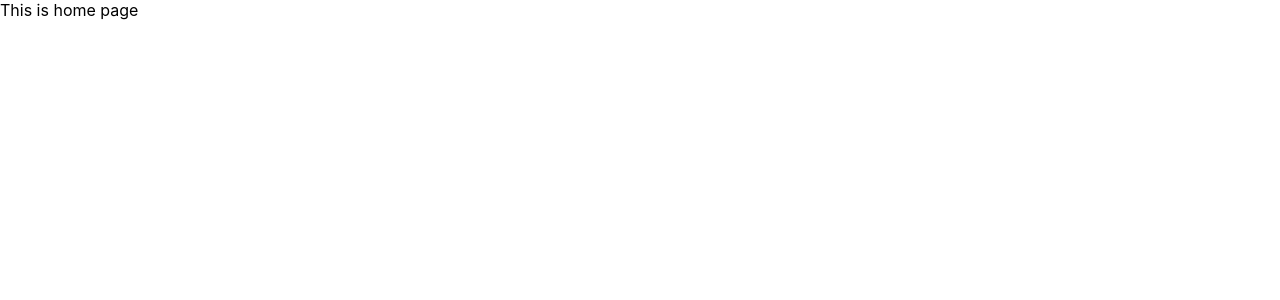
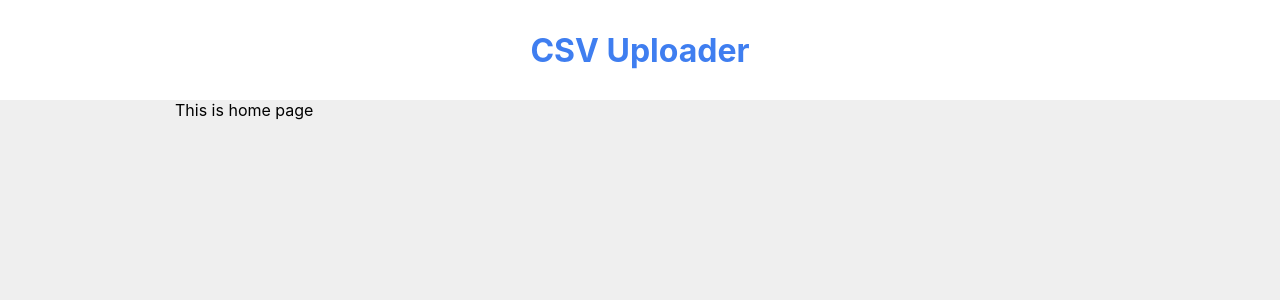
Before and after one commit to vuongvu1/csv-visualizer, a React (Create React App) app: page / in a window 1280 px wide. Shown: the top 300 px of the page. Built offline with nearby package versions, Linux system fonts and the light colour scheme.

Commit message:
Add Layout and Text component

```diff
--- a/public/index.html
+++ b/public/index.html
@@ -24,7 +24,7 @@
       work correctly both with client-side routing and a non-root public URL.
       Learn how to configure a non-root public URL by running `npm run build`.
     -->
-    <title>React App</title>
+    <title>CSV Uploader</title>
   </head>
   <body>
     <noscript>You need to enable JavaScript to run this app.</noscript>
--- /dev/null
+++ b/src/components/Layout/index.tsx
@@ -0,0 +1,22 @@
+import React from "react";
+import SC from "./styles";
+import Text, { TextType } from "../Text";
+
+interface Props {
+  title?: string;
+}
+
+const Layout: React.FC<Props> = ({ title, children }) => {
+  return (
+    <SC.Container>
+      <SC.Header>
+        <Text type={TextType.H1}>{title}</Text>
+      </SC.Header>
+      <SC.BodyContainer>
+        <SC.Body>{children}</SC.Body>
+      </SC.BodyContainer>
+    </SC.Container>
+  );
+};
+
+export default Layout;
--- /dev/null
+++ b/src/components/Layout/styles.ts
@@ -0,0 +1,31 @@
+import styled from "styled-components";
+import { neutralColor } from "configs/colors";
+
+const HEADER_HEIGHT = "100px";
+
+export default {
+  Container: styled.div`
+    width: 100%;
+    min-height: 100vh;
+    display: flex;
+    flex-direction: column;
+  `,
+  Header: styled.div`
+    width: 100%;
+    height: ${HEADER_HEIGHT};
+    display: flex;
+    justify-content: center;
+    align-items: center;
+  `,
+  BodyContainer: styled.div`
+    width: 100%;
+    background-color: ${neutralColor};
+    height: calc(100vh - ${HEADER_HEIGHT});
+    display: flex;
+    justify-content: center;
+  `,
+  Body: styled.div`
+    max-width: 930px;
+    width: 100%;
+  `,
+};
--- /dev/null
+++ b/src/components/Text/index.tsx
@@ -0,0 +1,23 @@
+import React from "react";
+import SC from "./styles";
+
+export enum TextType {
+  H1 = "h1",
+  H2 = "h2",
+  BODY = "body",
+}
+
+interface Props {
+  type?: TextType;
+  children?: string;
+}
+
+const Text: React.FC<Props> = ({ type, children }) => {
+  return (
+    <SC.Container as={type || "div"} type={type}>
+      {children}
+    </SC.Container>
+  );
+};
+
+export default Text;
--- /dev/null
+++ b/src/components/Text/styles.ts
@@ -0,0 +1,37 @@
+import styled, { css } from "styled-components";
+import { primaryColor, secondaryColor, neutralColor } from "configs/colors";
+import { FontSize } from "configs/styles";
+import { TextType } from "./index";
+
+export default {
+  Container: styled.div<{ type?: TextType }>`
+    color: ${neutralColor};
+    font-weight: normal;
+    font-size: ${FontSize.medium};
+
+    ${({ type }) => {
+      if (type === TextType.H1) {
+        return css`
+          color: ${primaryColor};
+          font-weight: bold;
+          font-size: ${FontSize.large};
+        `;
+      }
+      if (type === TextType.H2) {
+        return css`
+          color: ${secondaryColor};
+          font-weight: bold;
+          font-size: ${FontSize.large};
+        `;
+      }
+
+      if (type === TextType.BODY) {
+        return css`
+          color: ${neutralColor};
+          font-weight: normal;
+          font-size: ${FontSize.medium};
+        `;
+      }
+    }}
+  `,
+};
--- a/src/configs /styles.ts
+++ b/src/configs/styles.ts
@@ -9,3 +9,9 @@ export const Spacing = {
   small: "12px",
   normal: "18px",
 };
+
+export const FontSize = {
+  small: "14px",
+  medium: "16px",
+  large: "32px",
+};
--- a/src/pages/home/index.tsx
+++ b/src/pages/home/index.tsx
@@ -1,7 +1,8 @@
 import React from "react";
+import Layout from "components/Layout";
 
 const Home = () => {
-  return <div>This is home page</div>;
+  return <Layout title="CSV Uploader">This is home page</Layout>;
 };
 
 export default Home;
```
Also changed, not shown: tsconfig.json (+4 -9 lines), src/configs/colors.ts (renamed from src/configs /colors.ts).
